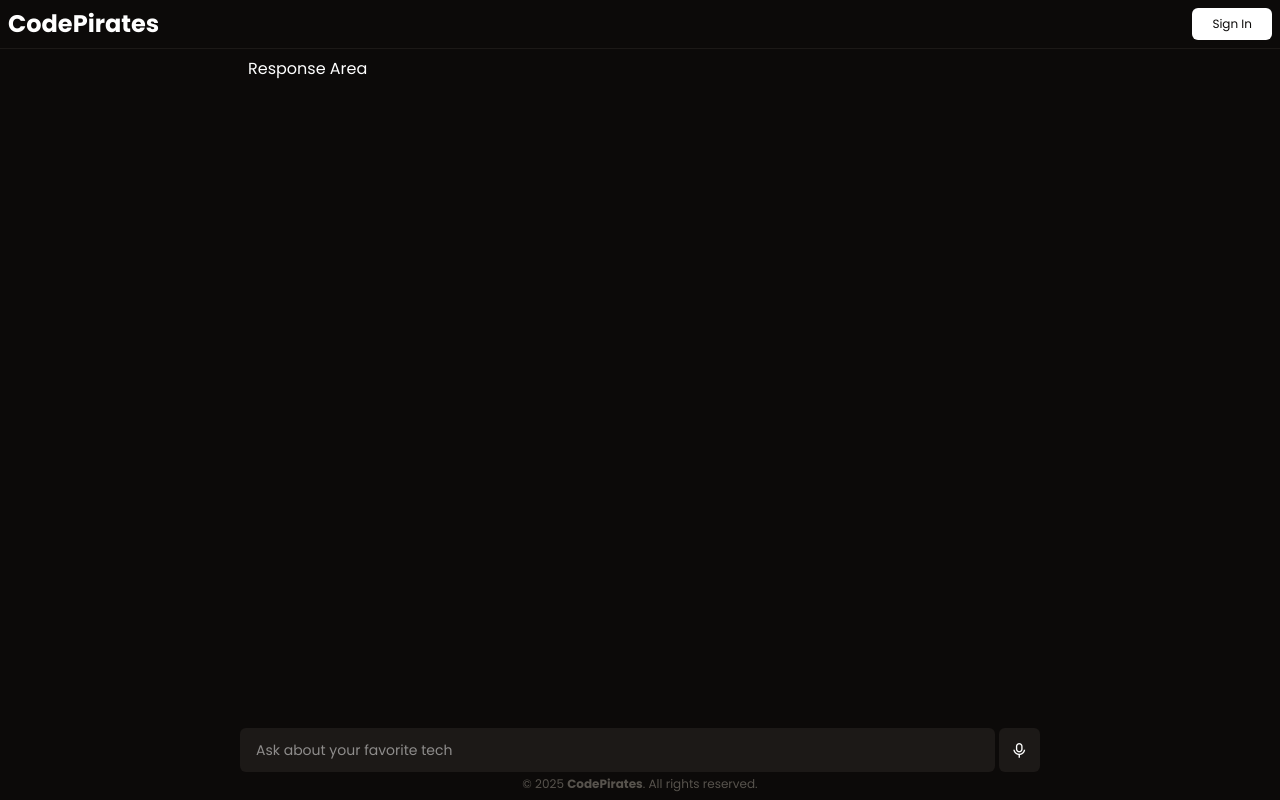
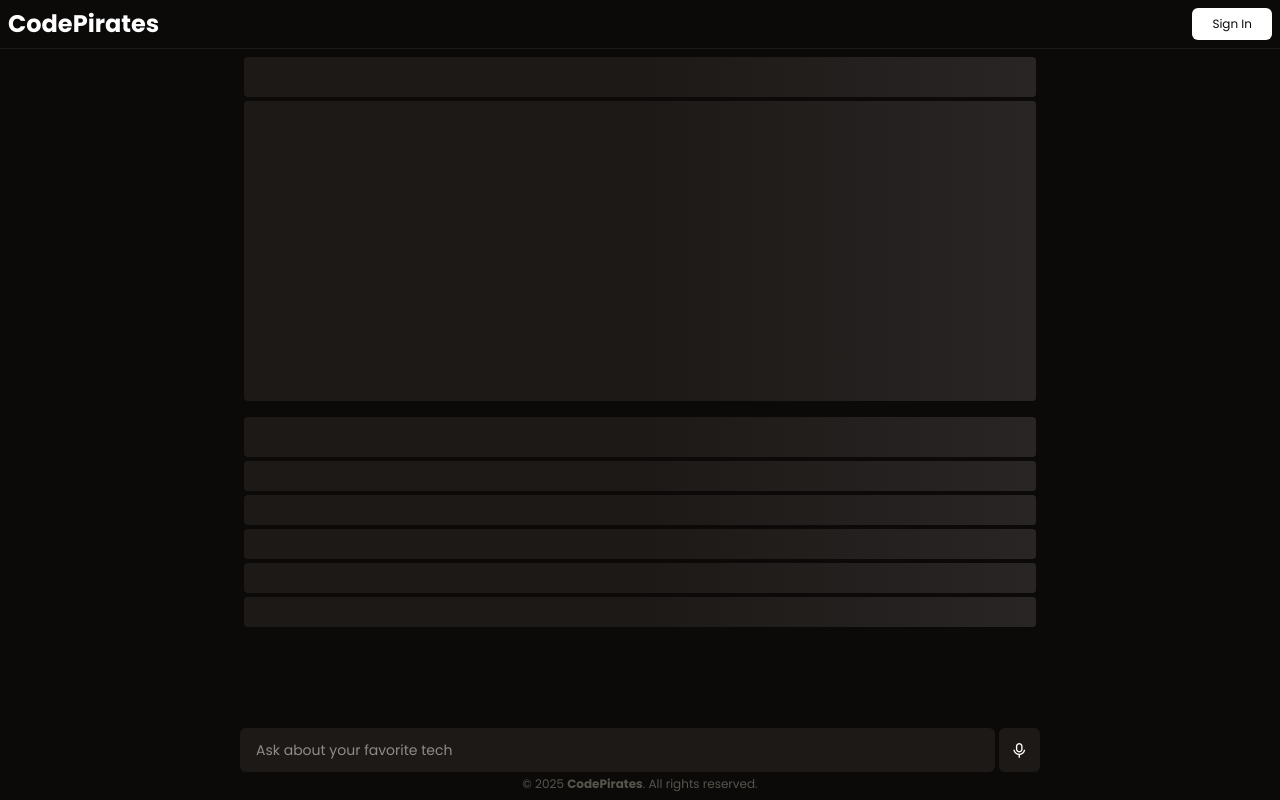
Before and after one commit to prashant-sehgal/codepirates, a Next.js app: page / in a window 1280 px wide. Built offline with nearby package versions, Linux system fonts and the light colour scheme.

Commit message:
feat: Added v@1 ResourceLoading Skeleton

```diff
--- /dev/null
+++ b/app/components/HeightBuffer.tsx
@@ -0,0 +1,5 @@
+import React from 'react';
+
+export default function HeightBuffer(props: Readonly<{ height: number }>) {
+  return <div style={{ height: `${props.height}rem` }}></div>;
+}
--- /dev/null
+++ b/app/components/Loading.tsx
@@ -0,0 +1,22 @@
+import React from 'react';
+import Skeleton from 'react-loading-skeleton';
+
+export default function Loading() {
+  return (
+    <div>
+      <Skeleton baseColor="#1c1917" highlightColor="#292524" height={40} />
+      <Skeleton baseColor="#1c1917" highlightColor="#292524" height={300} />
+      <Skeleton
+        baseColor="#1c1917"
+        highlightColor="#292524"
+        height={40}
+        className="mt-4"
+      />
+      <Skeleton baseColor="#1c1917" highlightColor="#292524" height={30} />
+      <Skeleton baseColor="#1c1917" highlightColor="#292524" height={30} />
+      <Skeleton baseColor="#1c1917" highlightColor="#292524" height={30} />
+      <Skeleton baseColor="#1c1917" highlightColor="#292524" height={30} />
+      <Skeleton baseColor="#1c1917" highlightColor="#292524" height={30} />
+    </div>
+  );
+}
--- a/app/layout.tsx
+++ b/app/layout.tsx
@@ -3,6 +3,7 @@ import { SpeedInsights } from '@vercel/speed-insights/next';
 import { Poppins } from 'next/font/google';
 import './globals.css';
 import 'remixicon/fonts/remixicon.css';
+import 'react-loading-skeleton/dist/skeleton.css';
 
 import Header from './components/Header';
 import Footer from './components/Footer';
--- a/app/page.tsx
+++ b/app/page.tsx
@@ -1,7 +1,11 @@
+import HeightBuffer from './components/HeightBuffer';
+import Loading from './components/Loading';
+
 export default function Home() {
   return (
-    <div className="w-full max-w-200 m-auto flex flex-col justify-between p-2">
-      <p>Response Area</p>
+    <div className="w-full max-w-200 m-auto flex flex-col justify-between p-1">
+      <Loading />
+      <HeightBuffer height={5} />
     </div>
   );
 }
--- a/package.json
+++ b/package.json
@@ -13,6 +13,7 @@
     "next": "15.4.4",
     "react": "19.1.0",
     "react-dom": "19.1.0",
+    "react-loading-skeleton": "^3.5.0",
     "remixicon": "^4.6.0"
   },
   "devDependencies": {
```
Also changed, not shown: 1 other file (tests, documents, lock files or other folders).
